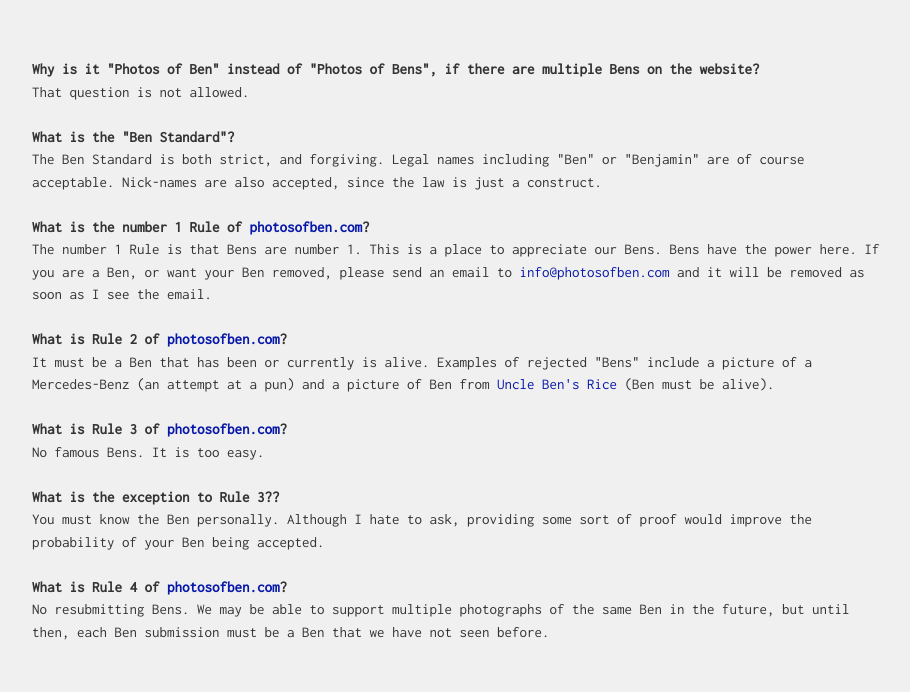
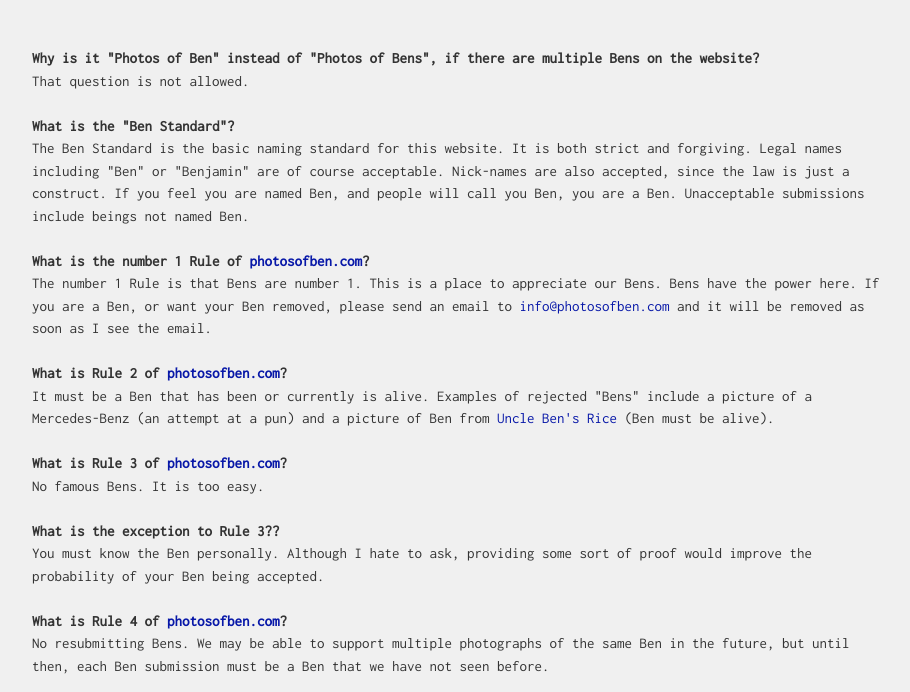
Before and after one commit to Axel-Jacobsen/photosofbens, a plain HTML site: page pages/faq.html in a window 1280 px wide. Shown: the part 151-843 px from the top of the page, without its empty margins (191-1101 px from the left). Drawn offline with Linux system fonts and the light colour scheme.

Commit message:
clarify the Ben Standard

```diff
--- a/pages/faq.html
+++ b/pages/faq.html
@@ -24,7 +24,7 @@
 			<br>
 
 			<b> What is the "Ben Standard"? </b> <br>
-			The Ben Standard is both strict, and forgiving. Legal names including "Ben" or "Benjamin" are of course acceptable. Nick-names are also accepted, since the law is just a construct.
+			The Ben Standard is the basic naming standard for this website. It is both strict and forgiving. Legal names including "Ben" or "Benjamin" are of course acceptable. Nick-names are also accepted, since the law is just a construct. If you feel you are named Ben, and people will call you Ben, you are a Ben. Unacceptable submissions include beings not named Ben.
 			<br>
 			<br>
 
```
